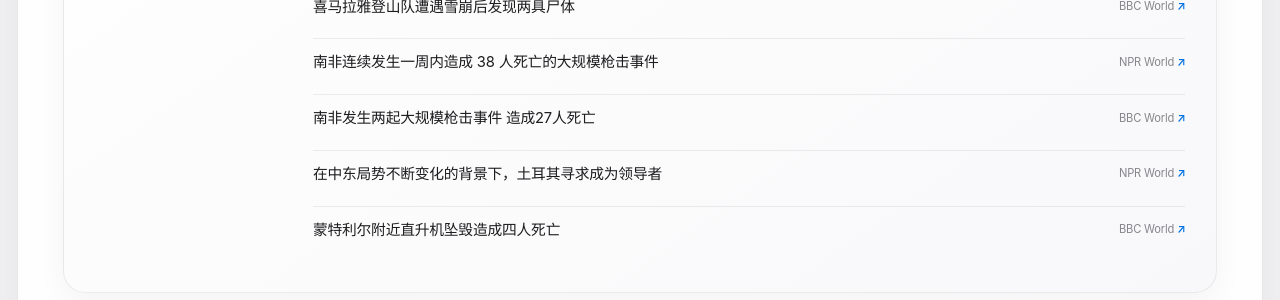
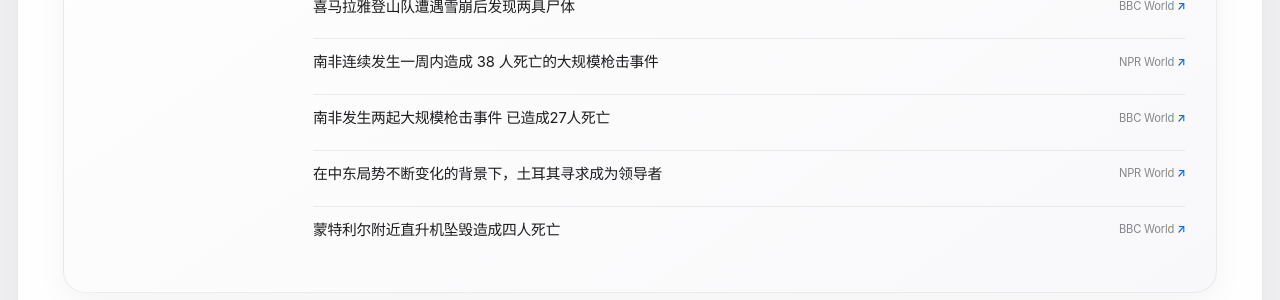
Before and after one commit to HaoxiangLuo/HaoxiangLuo.github.io, a Jekyll site: the page built from _pages/daily-news-zh.html, in a window 1280 px wide and 900 px high, scrolled down 520 px. Shown: the part 151-451 px from the top of the window. Built offline with Jekyll 4.4.1, drawn with Linux system fonts in a browser that asks for light colours; a style sheet for code colours, icons or effects is not loaded.

Commit message:
Update daily news 2026-09-28

```diff
--- a/_data/daily_news.json
+++ b/_data/daily_news.json
@@ -1,5 +1,5 @@
 {
-  "updated_at": "2026-09-28T10:26:06+08:00",
+  "updated_at": "2026-09-28T11:27:54+08:00",
   "days": [
     {
       "date": "2026-09-28",
@@ -44,7 +44,7 @@
           "title": "Two mass shootings in South Africa leave 27 dead",
           "source": "BBC World",
           "url": "https://www.bbc.co.uk/news/articles/ck5ywnp075d1o?at_medium=RSS&at_campaign=rss",
-          "title_zh": "南非发生两起大规模枪击事件 造成27人死亡"
+          "title_zh": "南非发生两起大规模枪击事件 已造成27人死亡"
         },
         {
           "title": "Amid changing dynamics in the Middle East, Turkey seeks to emerge as a leader",
```
